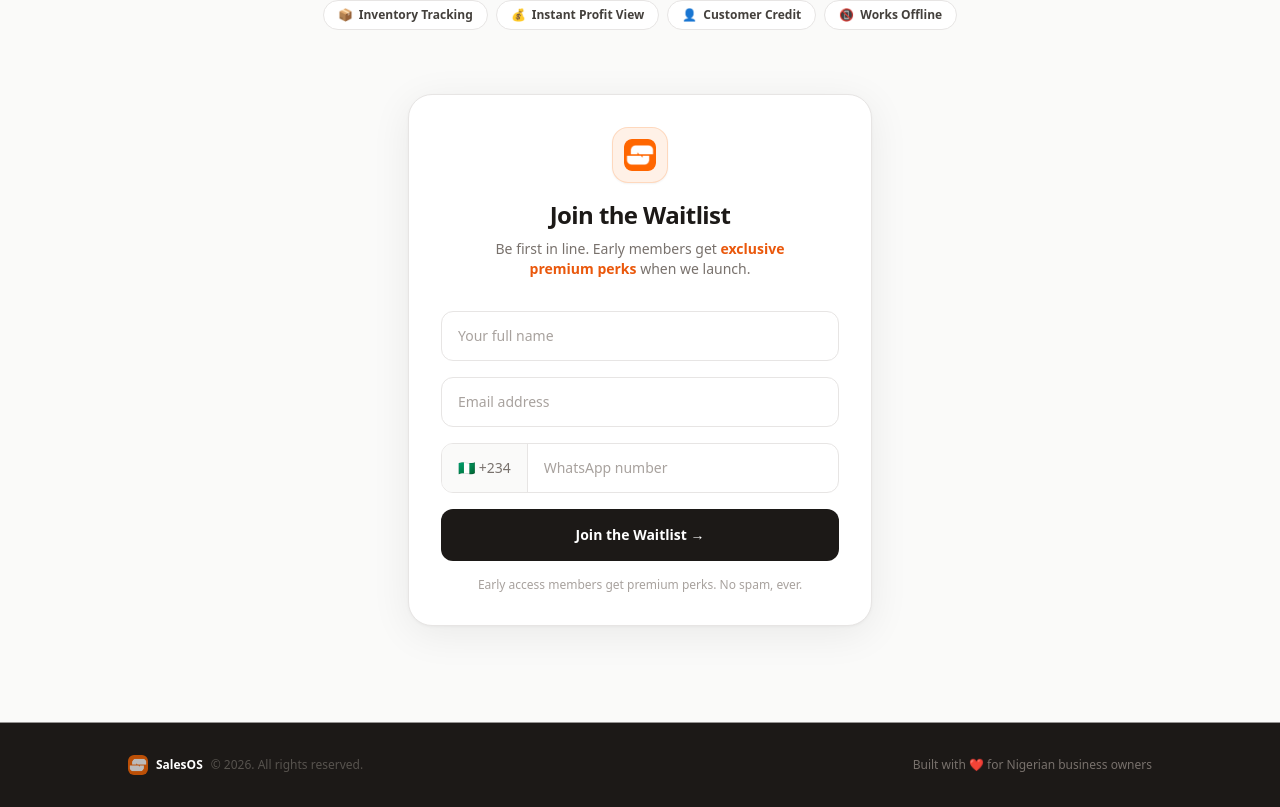
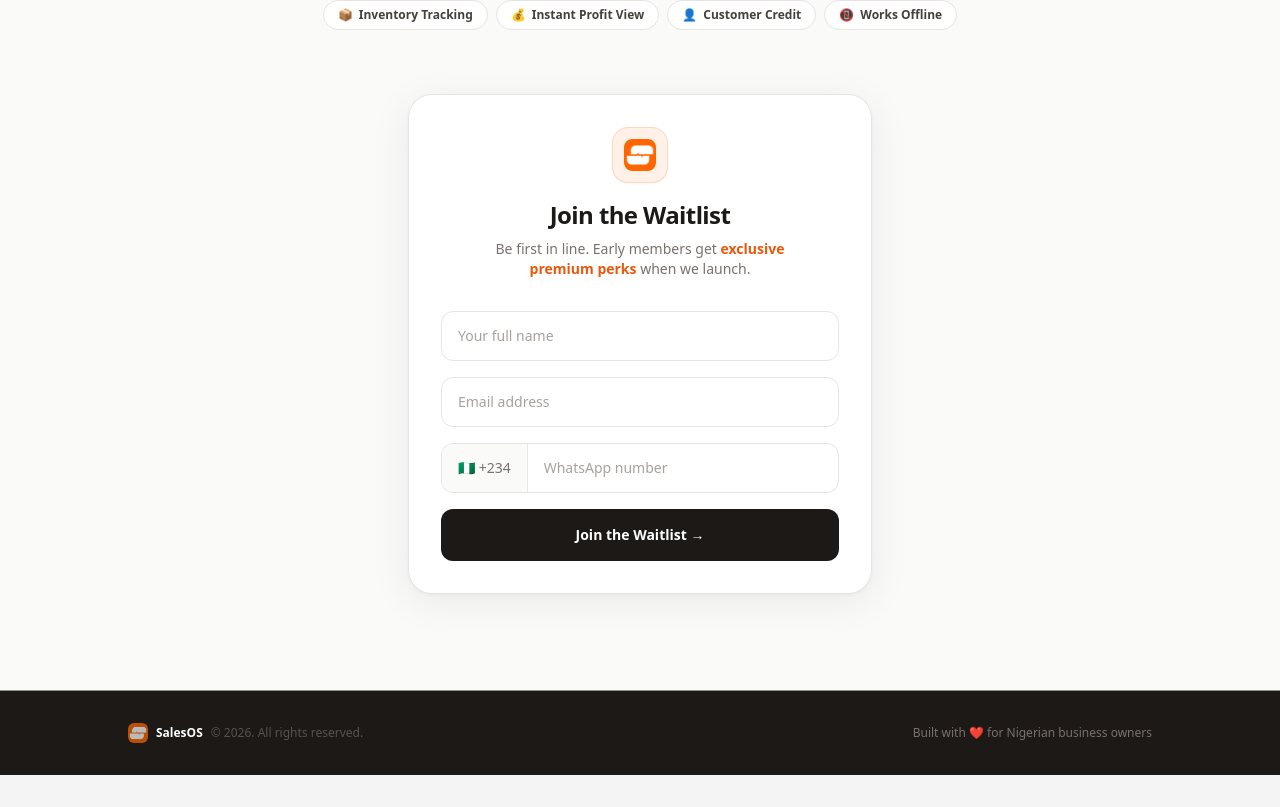
Before and after one commit to UsmanArazak/salesosapp, a Next.js app: page / in a window 1280 px wide. Shown: the part 535-1342 px from the top of the page. After the commit the page ends 1310 px from the top, so only its background shows below. Built offline with nearby package versions, Linux system fonts and the light colour scheme.

Commit message:
copy: remove no spam line from waitlist form

```diff
--- a/src/app/WaitlistForm.tsx
+++ b/src/app/WaitlistForm.tsx
@@ -91,9 +91,7 @@ export function WaitlistForm() {
         {status === "loading" ? "Joining..." : "Join the Waitlist →"}
       </button>
 
-      <p className="text-center text-xs text-stone-400">
-        Early access members get premium perks. No spam, ever.
-      </p>
+
     </form>
   );
 }
```
